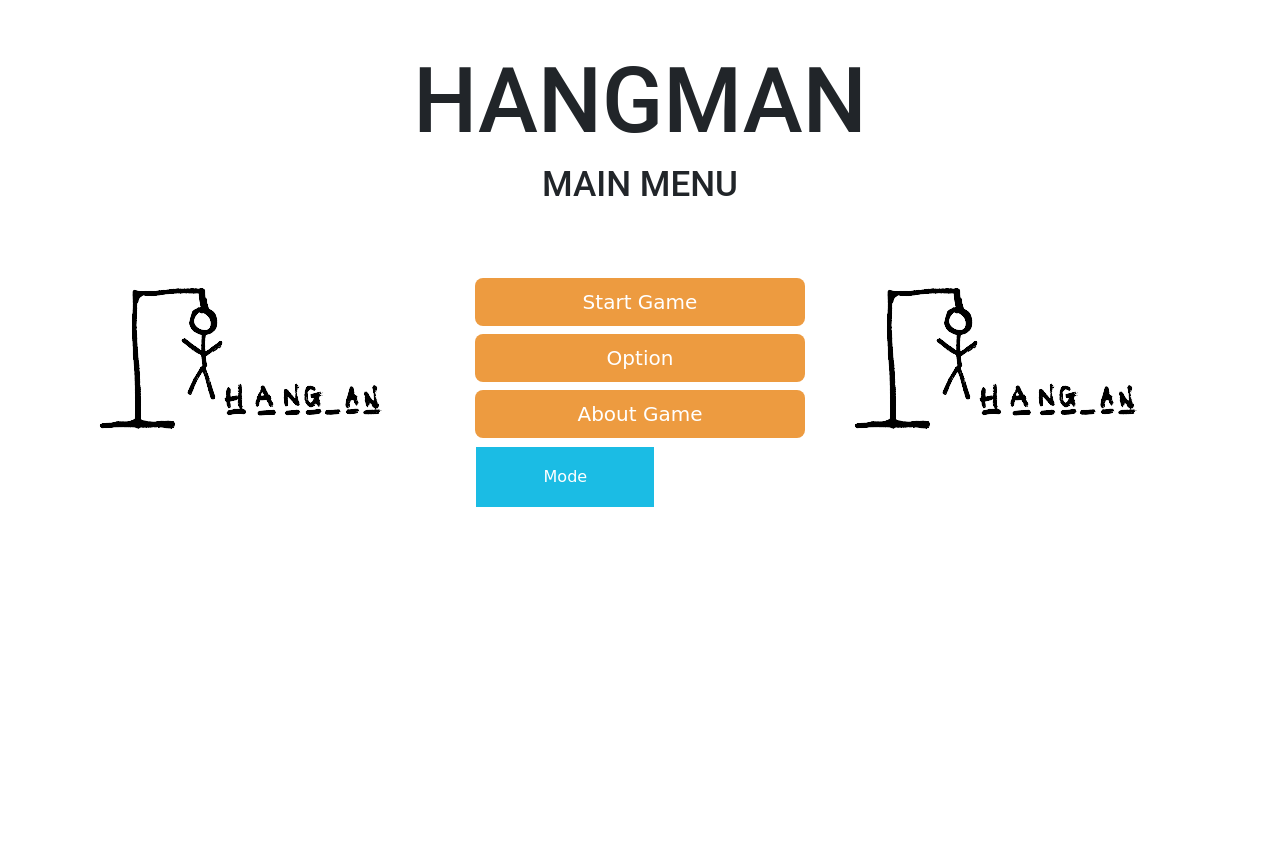
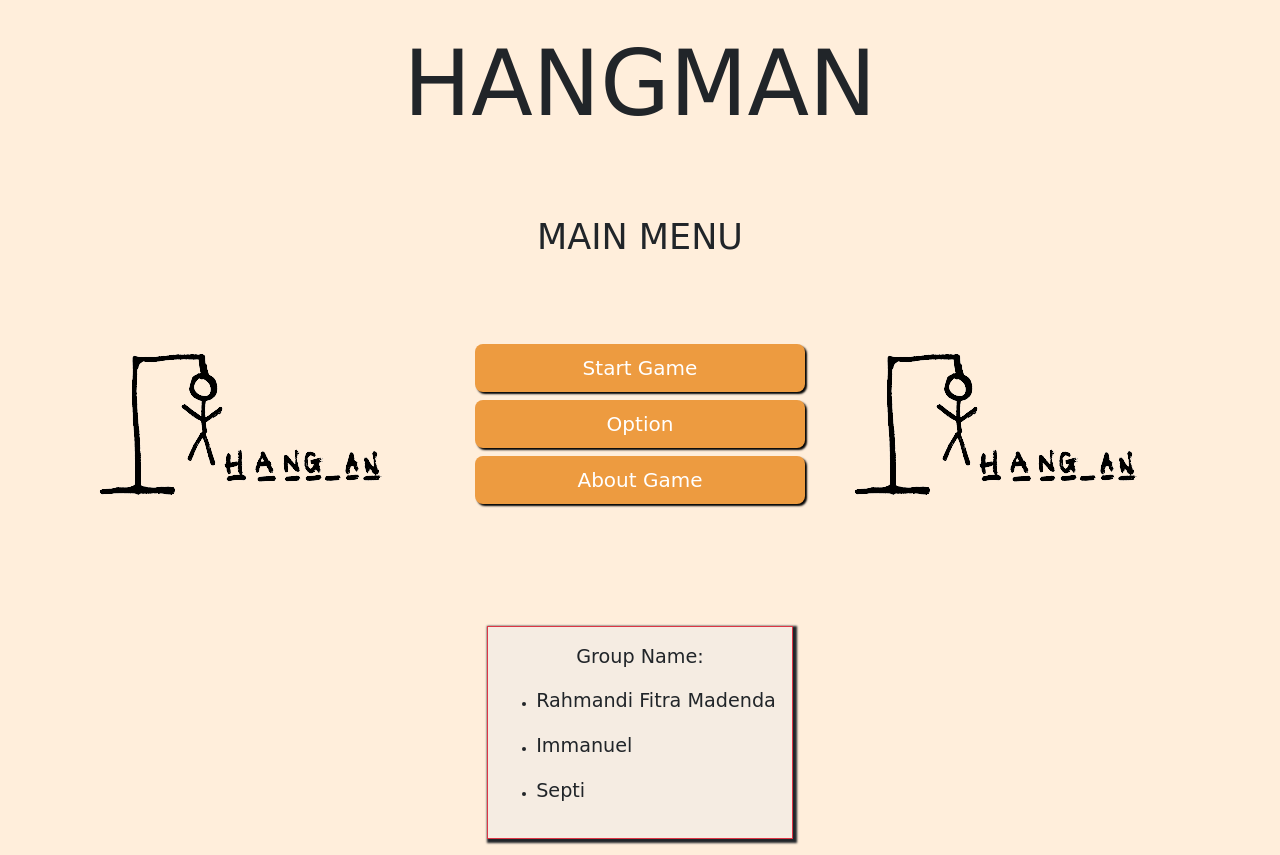
Before and after one commit to KingRei123/HangmanGame, a Flask app: page / in a window 1280 px wide. Before the commit the page ends 507 px from the top, so only its background shows below. Run offline with Flask 2, Linux system fonts and the light colour scheme.

Commit message:
add bunch of stuff

```diff
--- a/app.py
+++ b/app.py
@@ -8,6 +8,7 @@ app.debug = True
 
 
 toolbar = DebugToolbarExtension(app)
+app.config['DEBUG_TB_INTERCEPT_REDIRECTS'] = False
 
 
 
--- a/static/game.css
+++ b/static/game.css
@@ -5,7 +5,7 @@ body {
   background: #FFEEDB;
   font-family: "HelveticaNeue-Light", "Helvetica Neue Light", "Helvetica Neue", Helvetica,
     Arial, "Lucida Grande", sans-serif;
-  color: #fff;
+  color: rgb(12, 11, 11);
   height: 100%;
   text-align: center;
   font-size: 18px;
@@ -20,9 +20,11 @@ body {
   clear: both;
 }
 canvas {
-  color: #fff;
-  border: #fff dashed 2px;
+  color: white;
+  border: black dashed 6px;
   padding: 15px;
+  margin: 10px;
+  margin-bottom: 100px;
 }
 h1,
 h2,
@@ -58,7 +60,7 @@ p {
   width: 40px;
   height: 35px;
   background: #fff;
-  color: #1bbce4;
+  color: #C7802F;
   cursor: pointer;
   -moz-border-radius: 5px;
   -webkit-border-radius: 5px;
@@ -67,9 +69,9 @@ p {
   border: solid 1px #fff;
 }
 #alphabet li:hover {
-  background: #0584ec;
+  background: #f5b469;
   border: solid 1px #fff;
-  color: #fff;
+  color: black;
 }
 #my-word {
   margin: 0;
@@ -113,8 +115,8 @@ button {
   -webkit-border-radius: 5px;
   border-radius: 5px;
   -khtml-border-radius: 5px;
-  background: #1bbce4;
-  color: #fff;
+  background: #ED9B40;
+  color: black;
   border: solid 1px #fff;
   text-decoration: none;
   cursor: pointer;
@@ -128,9 +130,9 @@ button:hover {
   -webkit-transition: all 0.3s ease-in-out;
   -moz-transition: all 0.3s ease-in-out;
   transition: all 0.3s ease-in-out;
-  background: #fff;
+  background: #C7802F;
   border: solid 1px #fff;
-  color: #1bbce4;
+
 }
 a {
   color: white;
--- a/static/mainMenu.css
+++ b/static/mainMenu.css
@@ -1,5 +1,5 @@
 .button {
-    display: inline-block;
+    display: block;
     background-color: #ED9B40!important;
     color: white;
     padding: 10px 20px;
@@ -18,14 +18,72 @@
   .mainButton {
     background-color: #ED9B40;
     color: white;
+    box-shadow: 2px 2px 2px black;
   }
 
   .mainButton:hover {
     background-color: #C7802F;
     color: white;
+    box-shadow: 3px 3px black;
 
   }
 
   .light-mode {
     background-color: #FFEEDB;
   }
+
+footer {
+    background-color: #f8dcbc ;
+    color: black;
+    position: absolute;
+    bottom: 0px;
+    width:100%;
+  }
+
+
+.nametag {
+  font-size: 12px;
+  background: #f5ece2;
+  margin-top: 100px!important;
+  box-shadow: 2px 2px 2px 2px;
+}
+
+.nametag:hover {
+  background-color: #dac6b1;
+  cursor: pointer;
+}
+
+.nametag-big {
+  position: absolute;
+  padding: 10px;
+  top: 200px;
+  z-index: 2;
+  max-width: 500px;
+  max-height: 400px;
+  background-color: #f5ece2;
+  box-shadow: 2px 2px 2px;
+
+}
+
+.nametag-big:hover {
+  background-color: #dac6b1;
+  cursor: pointer;
+}
+
+.shadow-box {
+  width: 100%;
+  position: absolute;
+  height: 60em;
+  padding-top: 0;
+  background-color: rgb(100, 92, 92);
+  opacity: 0.78;
+  z-index: 1;
+}
+
+#about-card {
+  position: absolute;
+  top: 200px;
+  z-index: 1;
+  background-color: white;
+  width: 100px;
+}
--- a/templates/base.html
+++ b/templates/base.html
@@ -9,6 +9,8 @@
   <style>
     body {
       font-family: "Comic Sans MS", "Comic Sans", cursive !important;
+      margin: 0;
+      padding: 0;
     }
   </style>
   <script src="/static/colorMode.js"></script>
@@ -24,7 +26,7 @@
   {% block title %} {% endblock %}
 </head>
 
-<body class="" id="body">
+<body class="light-mode" id="body">
   {% block body %} {% endblock %}
 </body>
 
--- a/templates/game.html
+++ b/templates/game.html
@@ -1,5 +1,6 @@
 <!DOCTYPE html>
 <html lang="en">
+
 <head>
   <meta charset="UTF-8" />
   <meta http-equiv="X-UA-Compatible" content="IE=edge" />
@@ -24,9 +25,7 @@
       <div id="hold"></div>
       <p id="mylives"></p>
       <p id="clue">Clue -</p>
-        <canvas id="stickman"
-          >This Text will show if the Browser does NOT support HTML5 Canvas tag</canvas
-        >
+      <canvas id="stickman" class="">This Text will show if the Browser does NOT support HTML5 Canvas tag</canvas>
       <div class="container">
         <button id="hint">Hint</button>
         <button id="reset">Play again</button>
@@ -40,4 +39,5 @@
   <input type="number" name="lives" id="lives" value="{{lives}}" hidden />
   <input type="number" name="categories" id="categories" value="{{categories}}" hidden />
 </body>
+
 </html>
--- a/templates/index.html
+++ b/templates/index.html
@@ -2,9 +2,18 @@
 <title>Hangman Games</title>
 <link rel="stylesheet" href="/static/mainMenu.css" />
 {% endblock %} {% block body %}
-<div class="text-center mt-5">
-  <h1 class="" style="font-size: 90px">HANGMAN</h1>
-  <h2 style="font-size: 35px">MAIN MENU</h2>
+
+<div class="shadow-box m-0 p-5 border" hidden id="boxHidden">
+
+</div>
+
+<div class="about-card m-0 p-5" id="about-card" hidden>
+
+</div>
+
+<div class="text-center pt-3">
+  <p class="" style="font-size: 90px">HANGMAN</p>
+  <p style="font-size: 35px; margin-top: 60px;" class="">MAIN MENU</p>
 </div>
 
 <div class="container p-3">
@@ -16,11 +25,12 @@
       <div class="container">
         <div class="d-grid gap-2">
           <a class="btn btn-lg mainButton " href="{{url_for('game')}}">Start Game</a>
-          <a href="{{url_for('option')}}" class="btn-lg btn  mainButton">Option</a>
+          <a class="btn-lg btn  mainButton" id="option" href="/option">Option</a>
 
-          <a class="btn btn-lg  mainButton" href="/about">About Game</a>
-          <button id="btn-dark">Mode</button>
+          <a class="btn btn-lg mainButton" id="about">About Game</a>
+
         </div>
+
       </div>
     </div>
     <div class="col">
@@ -28,5 +38,60 @@
     </div>
   </div>
 </div>
+<div class="container">
+  <div class="row">
+    <div class="col justify-content-center d-flex">
+      <div class="p-3 m-3 nametag border border-danger" id="card">
+        <p class="text-center">Group Name:</p>
+        <ul>
+          <li>
+            <p>Rahmandi Fitra Madenda</p>
+          </li>
+          <li>
+            <p>Immanuel</p>
+          </li>
+          <li>
+            <p>Septi</p>
+          </li>
+        </ul>
+
+      </div>
+
+
+    </div>
+
+  </div>
+
+</div>
+
+<script>
+  var about = document.getElementById('about')
+  var card = document.getElementById('card')
+  var box = document.getElementById('boxHidden')
+  var about_box = document.getElementById('about-card')
+  var body = document.getElementsByTagName('body')
+  card.addEventListener('click', function () {
+    console.log("Hello World")
+    box.hidden = false;
+    card.classList.remove('nametag');
+    card.classList.add('nametag-big')
+
+  })
+  box.addEventListener("click", function () {
+    card.classList.remove('nametag-big')
+    card.classList.add('nametag')
+    box.hidden = true;
+    about_box.hidden = true;
+  })
+  about.addEventListener('click', function () {
+    box.hidden = false
+
+    about_box.hidden = false
+
+
+  })
+
+</script>
+
 
 {% endblock %}
--- a/templates/option.html
+++ b/templates/option.html
@@ -15,7 +15,8 @@
       <option selected>Change Categories</option>
       <option value="0">Animal</option>
       <option value="1">Food</option>
-      <option value="2">Random</option>
+      <option value="2">Instruments</option>
+      <option value="3">Random</option>
     </select>
     <div class="text-center p-3">
       <input type="submit" value="Set" class="btn btn-warning" />
```
Also changed, not shown: static/game.js (+11 -4 lines), templates/charSelect.html (+18 -9 lines), Use Case Diagram/use case diagram.jpeg (added). Lines whose indentation alone changed are shown as unchanged.
